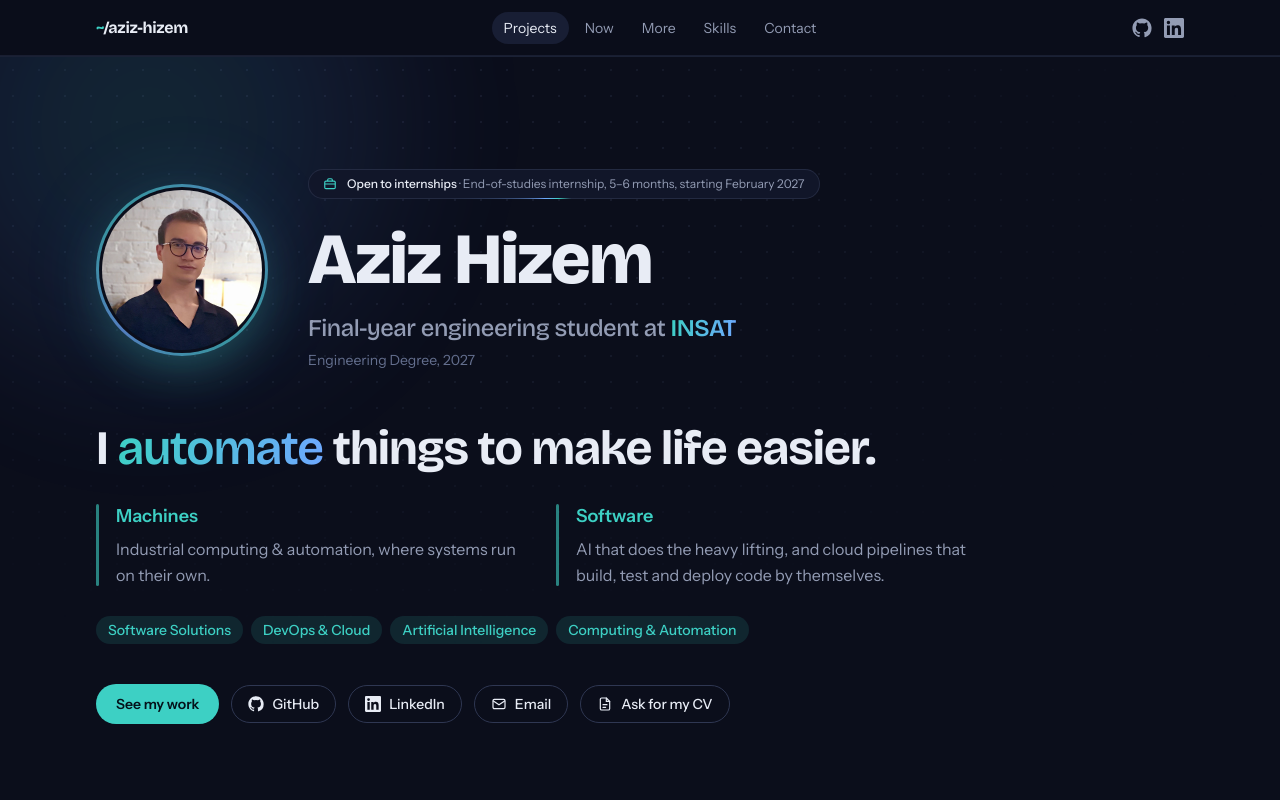
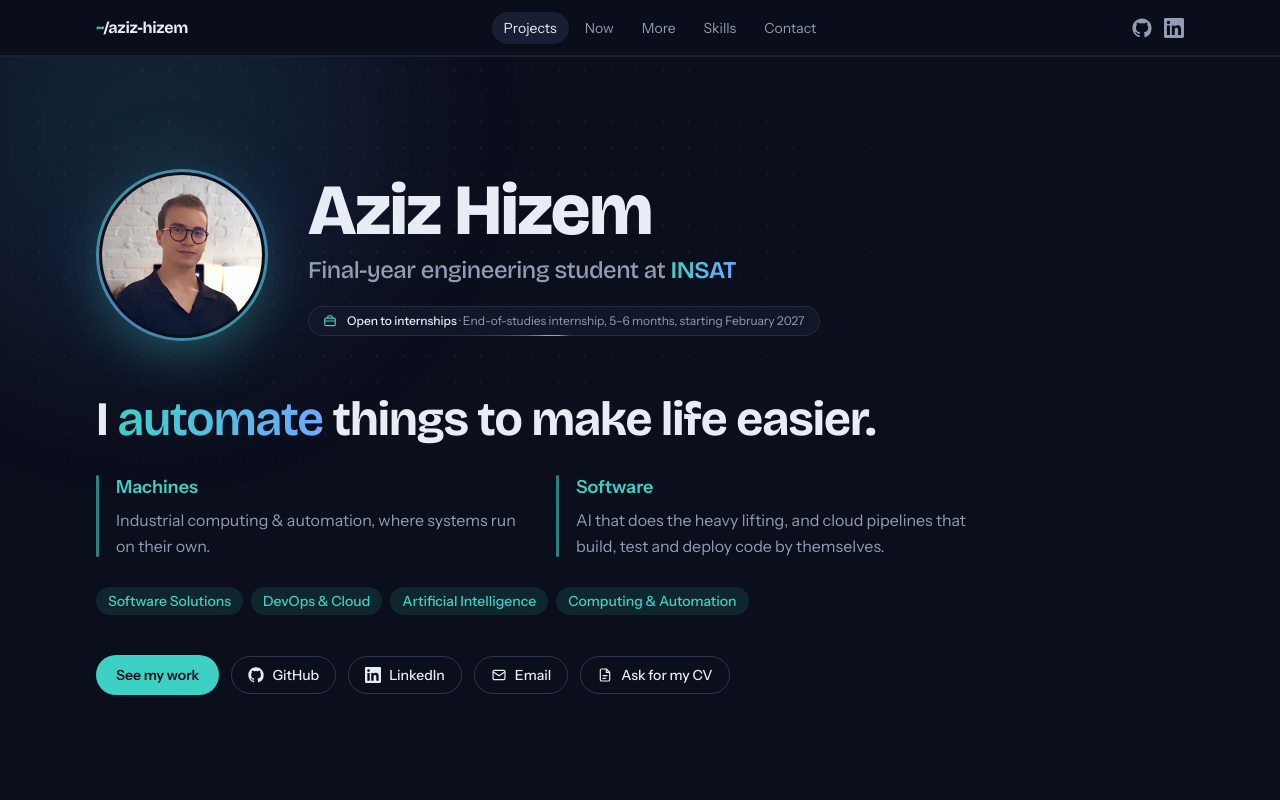
Before and after one commit to aziz-hizem/aziz-hizem.github.io, a React (Vite) app: page / in a window 1280 px wide. Shown: the top 800 px of the page. Built offline with nearby package versions, Linux system fonts and the light colour scheme.

Commit message:
Hero: role sits right under the name, availability badge below them
Drops the Engineering Degree line.

```diff
--- a/src/components/Hero.jsx
+++ b/src/components/Hero.jsx
@@ -67,20 +67,20 @@ export default function Hero() {
         <div className="flex flex-col gap-8 sm:flex-row sm:items-center sm:gap-10">
           <Portrait />
           <div>
-            <div className="mb-6">
-              <Availability />
-            </div>
             <h1 className="text-5xl font-extrabold leading-[1.02] sm:text-7xl">
               {profile.name}
             </h1>
-            <p className="mt-4 font-display text-xl font-medium text-muted sm:text-2xl">
+            <p className="mt-1.5 font-display text-xl font-medium text-muted sm:text-2xl">
               <Accented text={profile.role} />
             </p>
             {profile.roleNote && (
-              <p className="mt-1.5 text-sm text-dim">
+              <p className="mt-1 text-sm text-dim">
                 <Accented text={profile.roleNote} />
               </p>
             )}
+            <div className="mt-5">
+              <Availability />
+            </div>
           </div>
         </div>
 
--- a/src/data/profile.js
+++ b/src/data/profile.js
@@ -2,7 +2,7 @@
 export const profile = {
   name: 'Aziz Hizem',
   role: 'Final-year engineering student at [[INSAT]]',
-  roleNote: 'Engineering Degree, 2027',
+  roleNote: null, // optional small line under the role, e.g. 'Engineering Degree, 2027'
   // Putting [[double brackets]] around text  gives it the gradient effect.
   // The big line under your name
   headline: 'I [[automate]] things to make life easier.',
```
